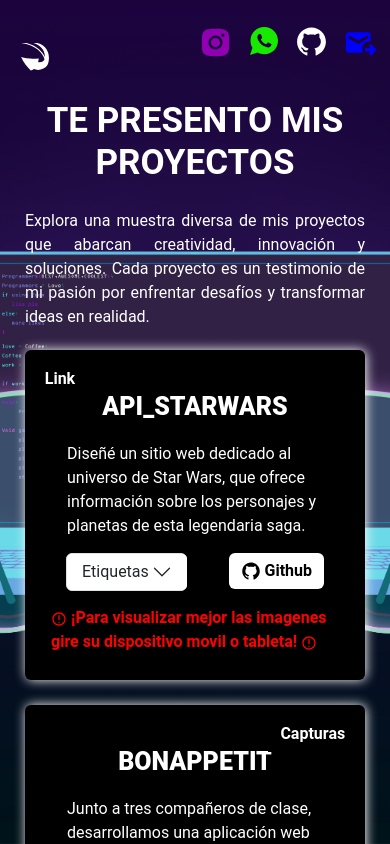
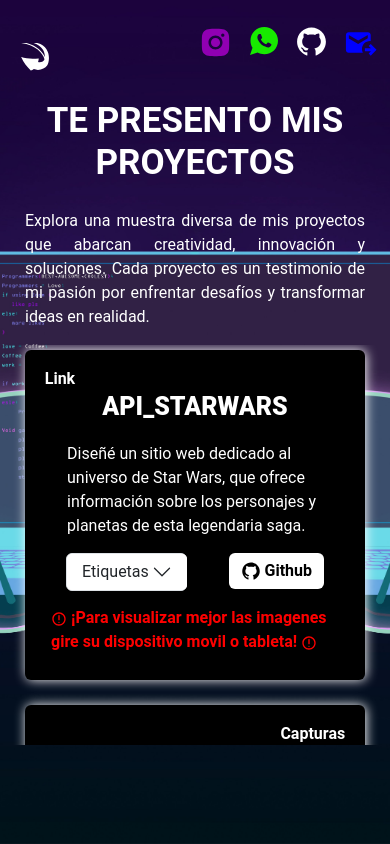
Before and after one commit to Jagudelo1/Mi_Portafolio, a React (Vite) app: page /Proyectos in a window 390 px wide. Shown: the top 844 px of the page. Built offline with nearby package versions, Linux system fonts and the light colour scheme.

Commit message:
Cambios de estilo

```diff
--- a/src/css/Proyectos.css
+++ b/src/css/Proyectos.css
@@ -36,6 +36,8 @@
         grid-template-columns: auto !important;
         margin: 0 auto;
         width: 90%;
+        height: 400px;
+        overflow-y: scroll;
     }
     .ContentCards::-webkit-scrollbar {
         width: 4px;
```
